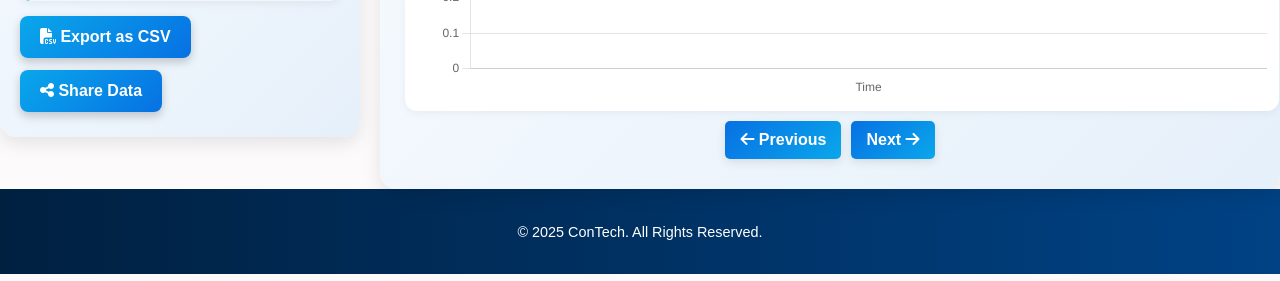
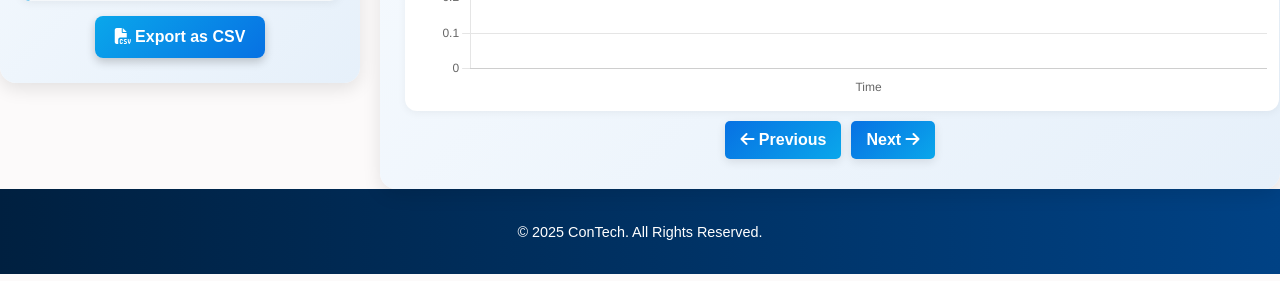
Before and after one commit to Dev05Chikara/ConTech, a Flask app: template templates/visuals.html in a window 1280 px wide. Shown: the part 519-800 px from the top of the page. Run offline with Flask 3, Linux system fonts and the light colour scheme; the template is opened without the code that fills it, so the values that code supplies are empty; some libraries are stand-ins or nearby versions.

Commit message:
Update visuals.html

```diff
--- a/templates/visuals.html
+++ b/templates/visuals.html
@@ -43,10 +43,9 @@
                 <div class="sensor-item"><span>Soil Moisture:</span> <span id="soilmoisture" class="received-data">{{ sensor_data.soil_moisture }}</span></div>
             </div>
 
-            <!-- Export & Share Buttons -->
+            <!-- Export Button -->
             <div class="data-buttons">
                 <button id="exportCSV"><i class="fa-solid fa-file-csv"></i> Export as CSV</button>
-                <button id="shareData"><i class="fa-solid fa-share-nodes"></i> Share Data</button>
             </div>
         </div>
 
```
